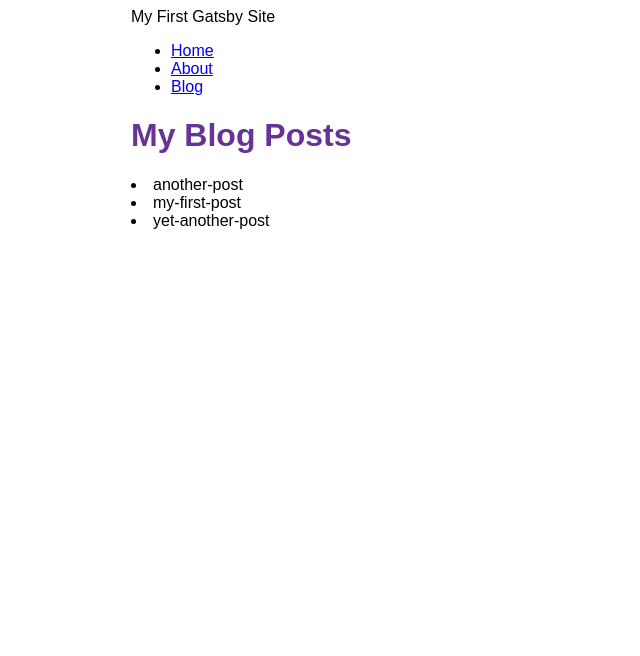
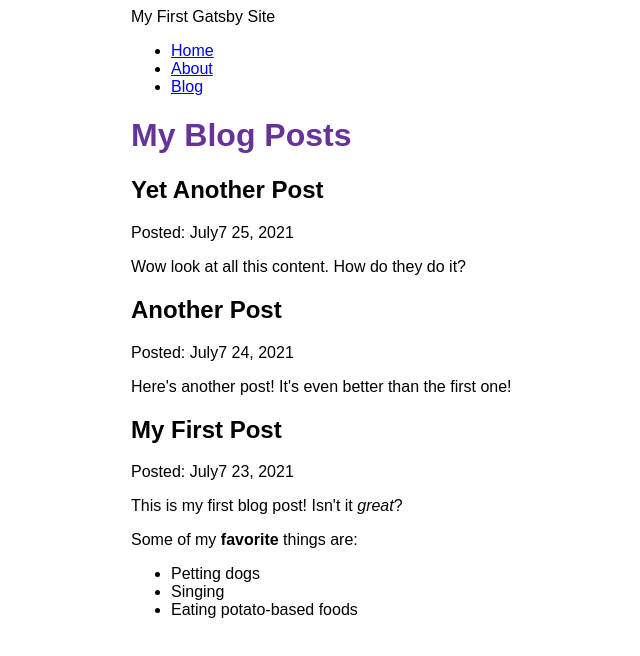
Before and after one commit to kjjtruong/my-first-gatsby-site, a Gatsby site: page /blog in a window 1280 px wide. Shown: the whole page, without its empty margins (259-899 px from the left). Built offline with nearby package versions, Linux system fonts and the light colour scheme; Gatsby itself is replaced by a stand-in of ours.

Commit message:
Finished Gatsby Tutorial Part 5

```diff
--- a/blog/another-post.mdx
+++ b/blog/another-post.mdx
@@ -0,0 +1,6 @@
+---
+title: "Another Post"
+date: "2021-07-24"
+---
+
+Here's another post! It's even better than the first one!
--- a/blog/my-first-post.mdx
+++ b/blog/my-first-post.mdx
@@ -0,0 +1,12 @@
+---
+title: "My First Post"
+date: "2021-07-23"
+---
+
+This is my first blog post! Isn't it _great_?
+
+Some of my **favorite** things are:
+
+- Petting dogs
+- Singing
+- Eating potato-based foods
--- a/blog/yet-another-post.mdx
+++ b/blog/yet-another-post.mdx
@@ -0,0 +1,6 @@
+---
+title: "Yet Another Post"
+date: "2021-07-25"
+---
+
+Wow look at all this content. How do they do it?
--- a/gatsby-config.js
+++ b/gatsby-config.js
@@ -12,6 +12,7 @@
         name: `blog`,
         path: `${__dirname}/blog`,
       }
-    }
+    },
+    `gatsby-plugin-mdx`,
   ],
 }
--- a/package.json
+++ b/package.json
@@ -15,8 +15,11 @@
     "clean": "gatsby clean"
   },
   "dependencies": {
+    "@mdx-js/mdx": "^1.6.22",
+    "@mdx-js/react": "^1.6.22",
     "gatsby": "^4.14.1",
     "gatsby-plugin-image": "^2.14.1",
+    "gatsby-plugin-mdx": "^3.14.0",
     "gatsby-plugin-sharp": "^4.14.1",
     "gatsby-source-filesystem": "^4.14.0",
     "react": "^17.0.1",
--- a/src/pages/blog.js
+++ b/src/pages/blog.js
@@ -1,26 +1,36 @@
 import * as React from 'react'
 import Layout from '../components/layout'
 import { graphql } from 'gatsby'
+import { MDXRenderer } from 'gatsby-plugin-mdx'
 
 const BlogPage = ({ data }) => {
     return (
         <Layout pageTitle={"My Blog Posts"}>
             {
-                data.allFile.nodes.map(
-                    node => (
-                        <li key={node.name}>{node.name}</li>
-                    )
-                )
+                data.allMdx.nodes.map( (node) => (
+                    <article key={node.id}>
+                        <h2>{node.frontmatter.title}</h2>
+                        <p>Posted: {node.frontmatter.date}</p>
+                        <MDXRenderer>
+                            {node.body}
+                        </MDXRenderer>
+                    </article>
+                ))
             }
         </Layout>
     )
 }
 
 export const query = graphql`
-    query  {
-        allFile(filter: {sourceInstanceName: {eq: "blog"}}) {
+    query {
+        allMdx(sort: {order: DESC, fields: frontmatter___date}) {
             nodes {
-                name
+                frontmatter {
+                    date(formatString: "MMMMM D, YYYY")
+                    title
+                }
+                id
+                body
             }
         }
     }
```
Also changed, not shown: 1 other file.
